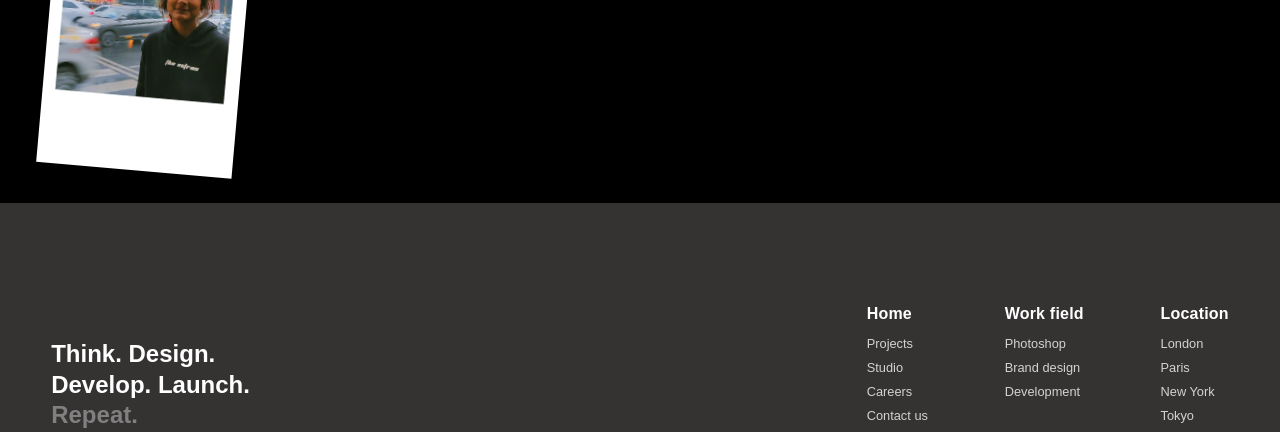
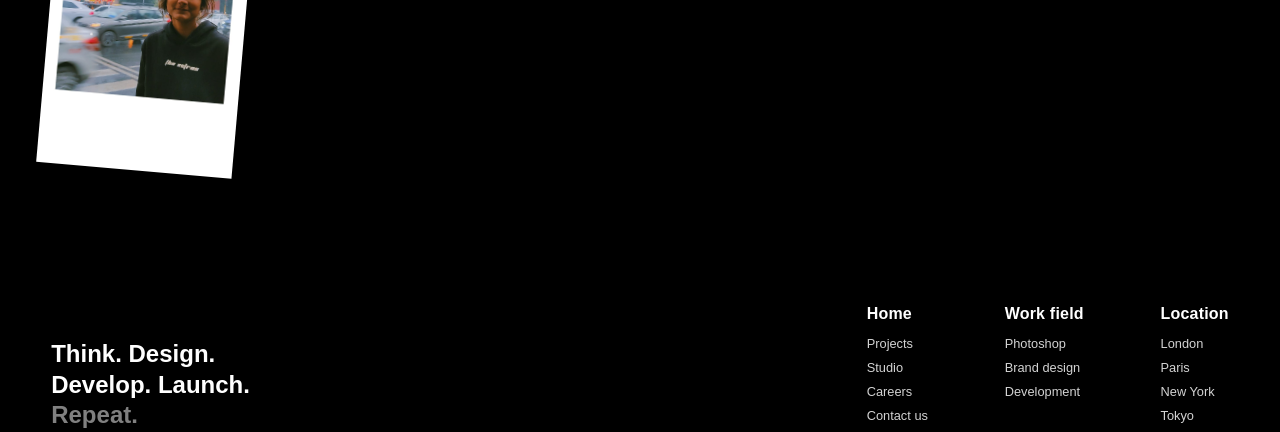
Before and after one commit to Deekshachauhan11/Footer-with-animation, a plain HTML site: page index.html in a window 1280 px wide. Shown: the part 368-800 px from the top of the page. Drawn offline with Linux system fonts and the light colour scheme.

Commit message:
change bg of bottom div

```diff
--- a/style.css
+++ b/style.css
@@ -83,7 +83,7 @@ footer .top p{
     rotate: -9deg;
 }
 .bottom{
-    background-color: rgb(53, 50, 50);
+    background-color: rgba(0, 0, 0, 1);
     padding: 8vw 4vw 0 ;
     display: flex;
     justify-content: space-between;
```
